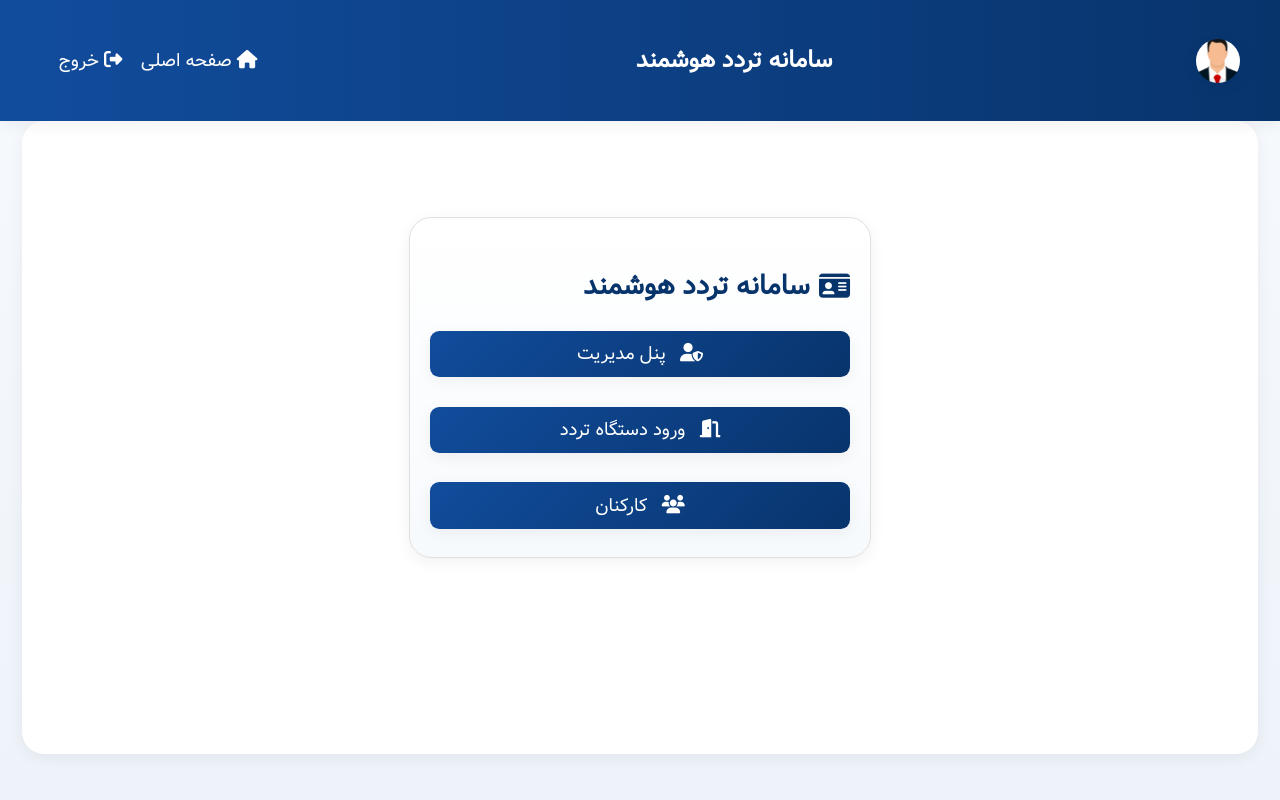
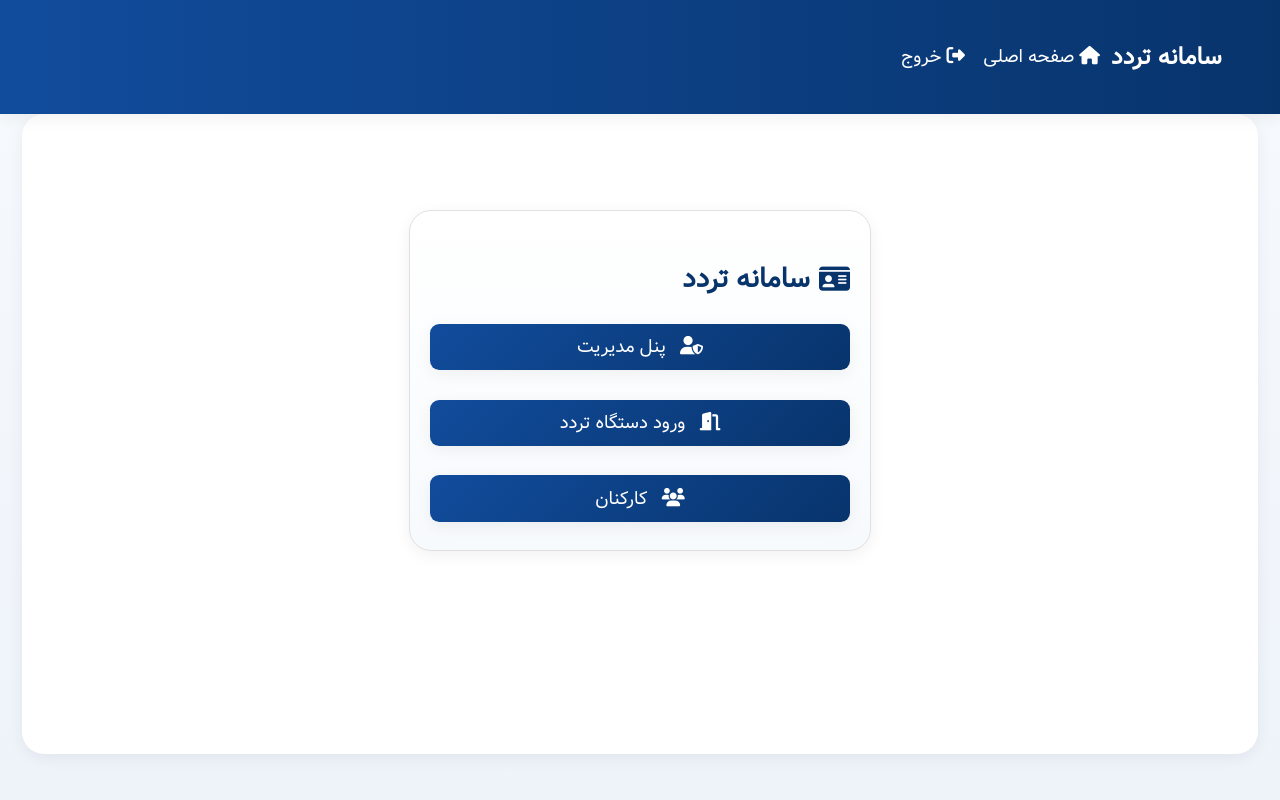
Before and after one commit to faramarziha/taradod, a Django app: page / in a window 1280 px wide. Run offline with Django 4.2, Linux system fonts and the light colour scheme; a user stored in the database is signed in; parts of the project's set-up code (start-up, migrations or seed data) failed here and were passed over.

Commit message:
Clean up unused logo styles

```diff
--- a/static/core/global.css
+++ b/static/core/global.css
@@ -70,32 +70,25 @@ body {
   display: flex;
   align-items: center;
   gap: 0.6rem;
-  justify-content: space-between;
-}
-
-.site-logo {
-  width: 44px;
-  height: 44px;
-  border-radius: 50%;
-  background: #fff;
-  box-shadow: var(--shadow);
-  object-fit: cover;
-  margin-left: 0.7rem;
+  justify-content: flex-start;
 }
 
 .site-title {
   font-size: 1.3rem;
   font-weight: 700;
   color: #fff;
-  margin-left: 1.5rem;
+  margin-right: 1rem;
 }
 
 .nav-toggle {
   display: block;
-  background: none;
+  background: #fff;
   border: none;
-  color: #fff;
-  font-size: 1.4rem;
+  color: var(--color-primary-dark);
+  font-size: 1.2rem;
+  width: 32px;
+  height: 32px;
+  border-radius: 0.4rem;
   cursor: pointer;
 }
 
@@ -362,7 +355,6 @@ label {
     padding: 1.5rem 1rem;
     border-radius: var(--radius);
   }
-  .site-logo { width: 44px; height: 44px; }
   .site-title { font-size: 1.3rem; }
   .nav-toggle { display: none; }
   #main-nav {
--- a/templates/core/base.html
+++ b/templates/core/base.html
@@ -7,7 +7,6 @@
   <title>{% block title %}سامانه تردد{% endblock %}</title>
   <link rel="stylesheet" href="{% static 'core/global.css' %}" />
   <link rel="stylesheet" href="{% static 'fonts/vazir.ttf' %}" as="font" type="font/ttf" crossorigin />
-  <link rel="shortcut icon" href="{% static 'core/logo.png' %}">
   <!-- Font Awesome -->
   <link rel="stylesheet" href="https://cdnjs.cloudflare.com/ajax/libs/font-awesome/6.4.2/css/all.min.css" />
   {% block extra_css %}{% endblock %}
@@ -15,12 +14,13 @@
 <body>
   <header class="site-header">
     <div class="header-inner">
-      <img src="{% static 'core/logo.png' %}" alt="لوگو" class="site-logo" />
-      <span class="site-title">سامانه تردد هوشمند</span>
       {% if user.is_authenticated %}
         <button class="nav-toggle" id="nav-toggle" aria-label="نمایش منو">
-          <i class="fas fa-bars"></i>
+          <i class="fas fa-list"></i>
         </button>
+      {% endif %}
+      <span class="site-title">سامانه تردد</span>
+      {% if user.is_authenticated %}
         <nav id="main-nav">
           {% block nav_links %}
           <a href="{% url 'home' %}"><i class="fas fa-home"></i> صفحه اصلی</a>
--- a/templates/core/base_management.html
+++ b/templates/core/base_management.html
@@ -12,6 +12,7 @@
   <aside class="management-sidebar" id="management-sidebar">
     <div class="sidebar-title">پنل مدیریت</div>
     <nav>
+      <a href="{% url 'home' %}"><i class="fas fa-home"></i> صفحه اصلی</a>
       <a href="{% url 'management_dashboard' %}" class="{% if request.resolver_match.url_name == 'management_dashboard' %}active{% endif %}">
         <i class="fas fa-chart-pie"></i> داشبورد
       </a>
--- a/templates/core/home.html
+++ b/templates/core/home.html
@@ -1,9 +1,9 @@
 {% extends "core/base.html" %}
-{% block title %}سامانه تردد هوشمند{% endblock %}
+{% block title %}سامانه تردد{% endblock %}
 {% block content %}
 <div class="card page page-sm" style="margin-top:3.7rem;text-align:right;">
   <h2 class="page-title">
-    <i class="fas fa-id-card"></i> سامانه تردد هوشمند
+    <i class="fas fa-id-card"></i> سامانه تردد
   </h2>
   <div style="display:flex;flex-direction:column;gap:1.1rem;">
     <a class="btn" href="{% url 'management_login' %}">
```
Also changed, not shown: static/core/management.css (+0 -12 lines).
